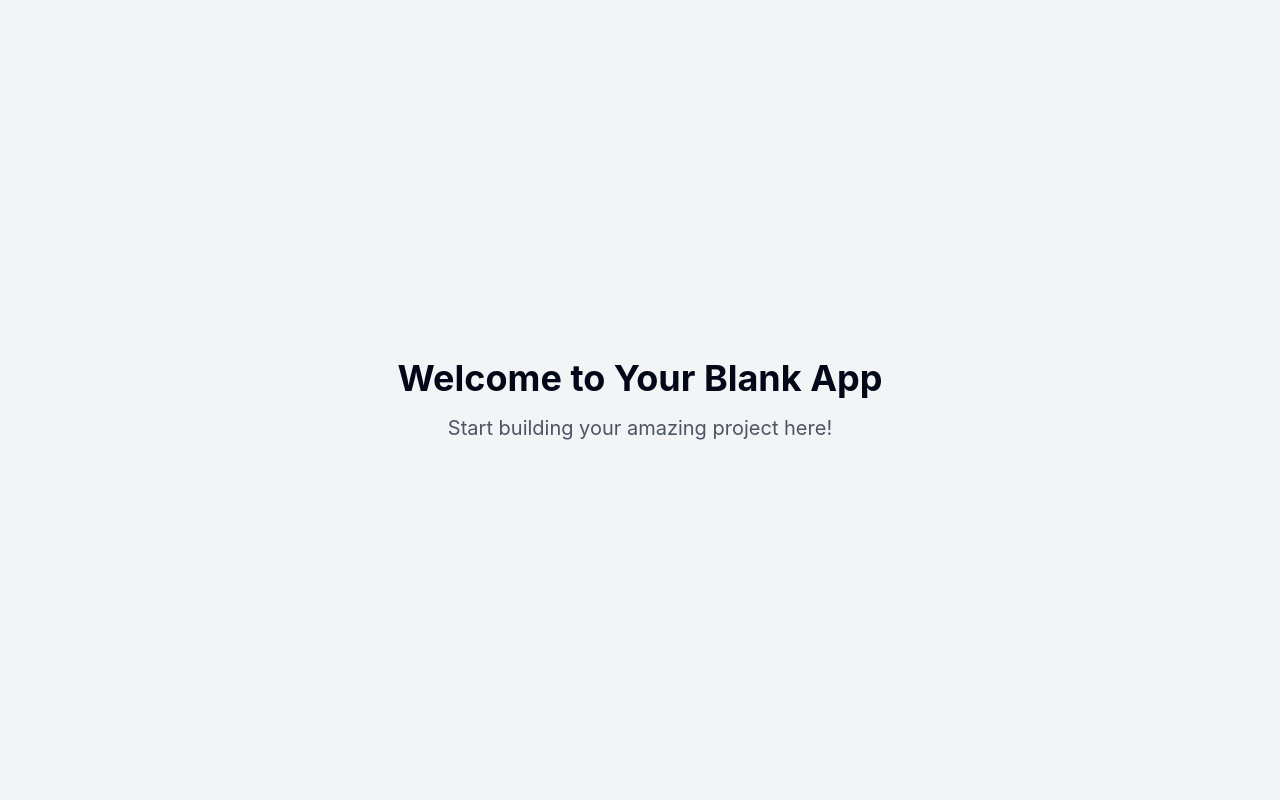
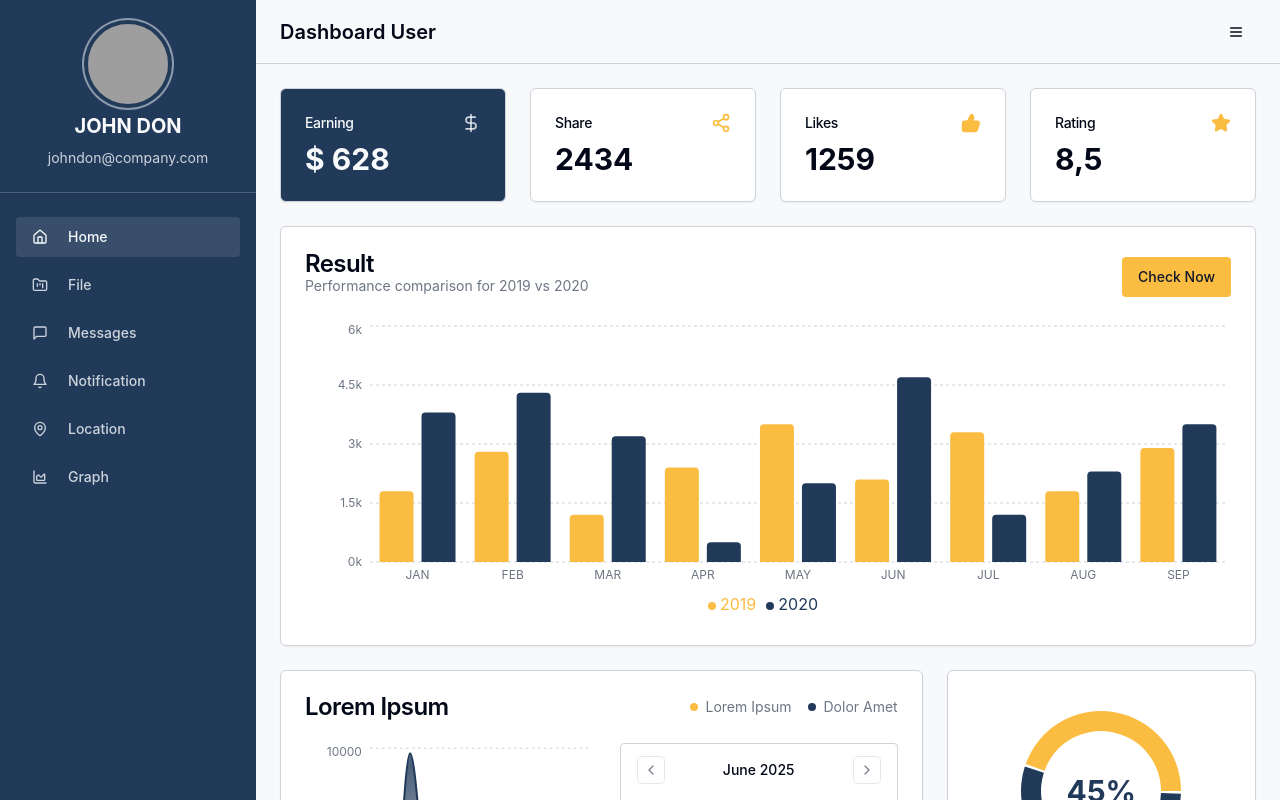
Before and after one commit to SadiqNaizam/mlo-a774-9400, a React (Vite) app: page / in a window 1280 px wide. Shown: the top 800 px of the page. Built offline with nearby package versions, Linux system fonts and the light colour scheme; grey boxes are pictures that could not be loaded.

Commit message:
Files generated: Index.tsx

```diff
--- a/src/pages/Index.tsx
+++ b/src/pages/Index.tsx
@@ -1,14 +1,44 @@
-// Update this page (the content is just a fallback if you fail to update the page)
+import React from 'react';
+import MainAppLayout from '@/components/layout/MainAppLayout';
+import StatsCardGrid from '@/components/Dashboard/StatsCardGrid';
+import BarChart from '@/components/Dashboard/BarChart';
+import LineGraph from '@/components/Dashboard/LineGraph';
+import PieChartCard from '@/components/Dashboard/PieChartCard';
 
-const Index = () => {
+/**
+ * The main dashboard page for the User Dashboard Clone application.
+ * This page assembles all the major data visualization components
+ * within the main application layout.
+ */
+const IndexPage: React.FC = () => {
   return (
-    <div className="min-h-screen flex items-center justify-center bg-gray-100">
-      <div className="text-center">
-        <h1 className="text-4xl font-bold mb-4">Welcome to Your Blank App</h1>
-        <p className="text-xl text-gray-600">Start building your amazing project here!</p>
+    <MainAppLayout>
+      <div className="space-y-6">
+        {/* Section 1: Key Performance Indicator Stats */}
+        <StatsCardGrid />
+
+        {/*
+          Section 2: Bar Chart.
+          Wrapped in a grid to respect its internal `col-span-2` class,
+          ensuring it renders as a full-width element.
+        */}
+        <div className="grid grid-cols-1 gap-6 lg:grid-cols-2">
+          <BarChart />
+        </div>
+
+        {/*
+          Section 3: Line Graph and Pie Chart.
+          This grid is specifically a 3-column layout on large screens to accommodate
+          the `LineGraph` (which takes 2 columns) and `PieChartCard` (which takes 1 column),
+          placing them side-by-side as shown in the design.
+        */}
+        <div className="grid grid-cols-1 items-start gap-6 lg:grid-cols-3">
+          <LineGraph />
+          <PieChartCard />
+        </div>
       </div>
-    </div>
+    </MainAppLayout>
   );
 };
 
-export default Index;
+export default IndexPage;
```
